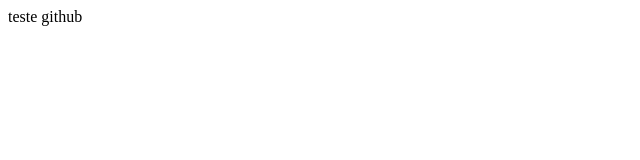
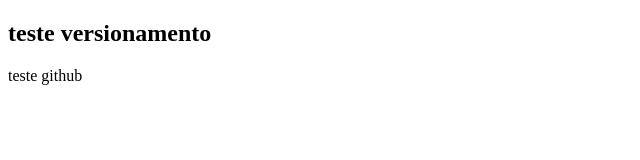
Before and after one commit to vicenteaugusto9/avali-o-gera-o-tech, a plain HTML site: page index.html in a window 1280 px wide. Shown: the whole page, without its empty margins (0-640 px from the left). Drawn offline with Linux system fonts and the light colour scheme.

Commit message:
cabeçalho

```diff
--- a/index.html
+++ b/index.html
@@ -6,6 +6,9 @@
     <title>test git</title>
 </head>
 <body>
+    <head>
+        <h2> teste versionamento </h2>
+    </head>
     <div>
         teste github
     </div>
```
